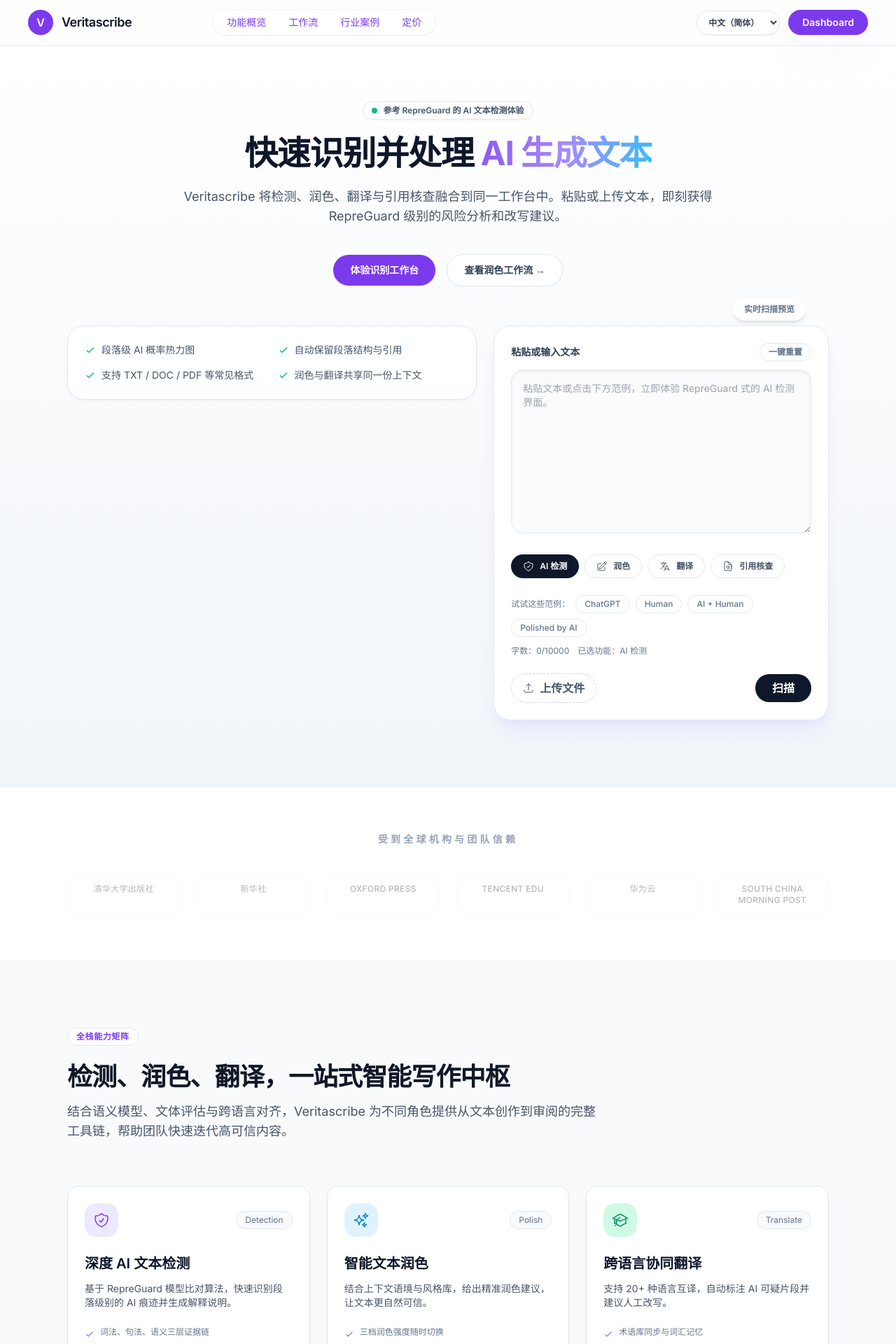
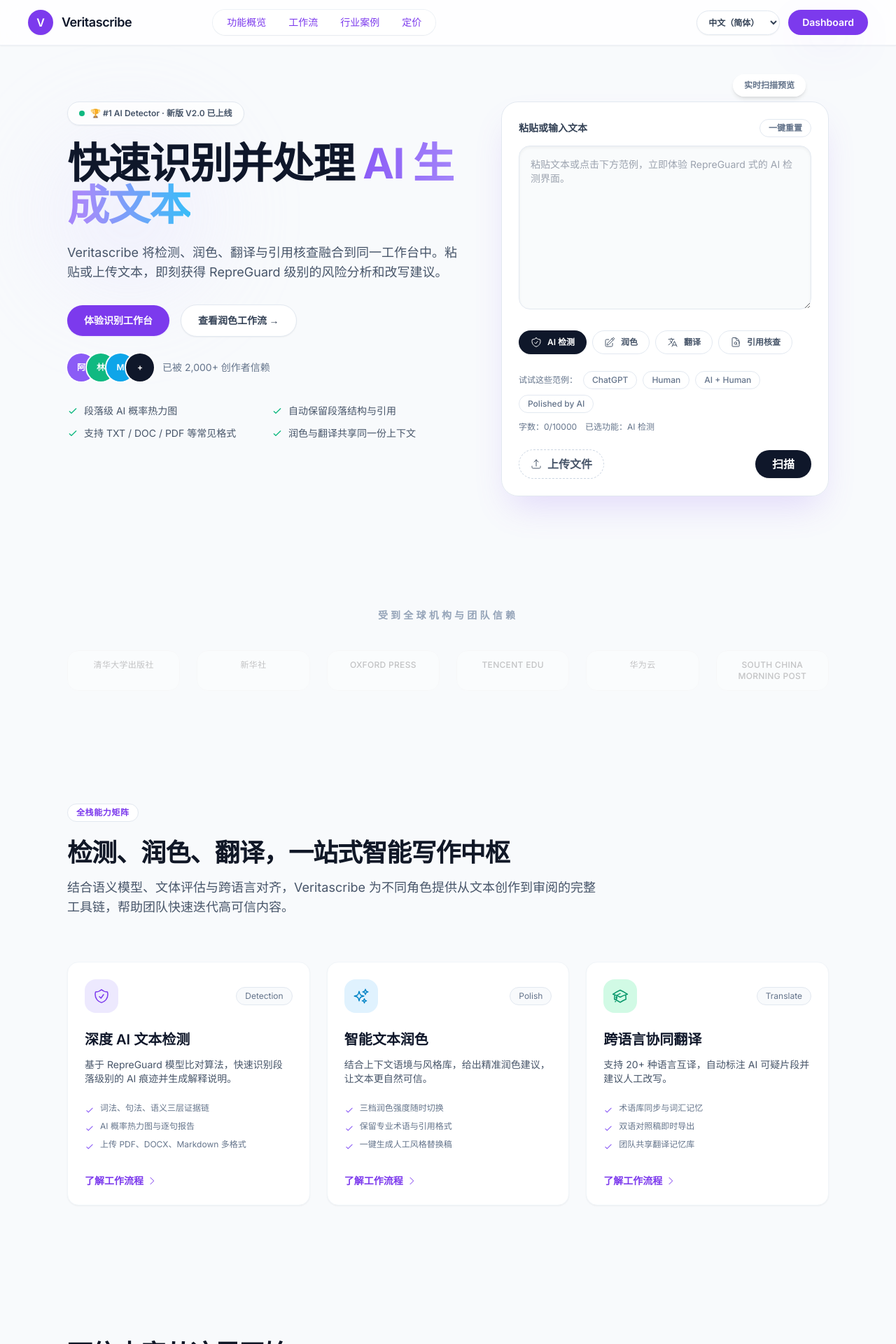
Before and after one commit to MoXiao528/AIDetector-web, a Vue app: page / in a window 1280 px wide. Shown: the top 1920 px of the page at 70% size. Built offline with nearby package versions, Linux system fonts and the light colour scheme.

Commit message:
Unify landing page sections

```diff
--- a/src/sections/CapabilitiesSection.vue
+++ b/src/sections/CapabilitiesSection.vue
@@ -1,5 +1,5 @@
 <template>
-  <section id="capabilities" class="relative bg-slate-50 py-24">
+  <section id="capabilities" class="relative py-24">
     <div class="absolute inset-x-0 -top-20 -z-10 h-40 bg-gradient-to-b from-primary-100/60 to-transparent"></div>
     <div class="mx-auto max-w-6xl px-4 sm:px-6 lg:px-8">
       <div class="max-w-3xl">
@@ -15,7 +15,7 @@
         <article
           v-for="(capability, index) in capabilities"
           :key="capability.title"
-          class="group flex h-full flex-col rounded-2xl border border-slate-200 bg-white p-6 shadow-sm transition hover:-translate-y-1 hover:shadow-md"
+          class="group flex h-full flex-col rounded-2xl border border-slate-100 bg-white p-6 shadow-sm transition-all hover:-translate-y-1 hover:shadow-md"
         >
           <div class="flex items-center justify-between">
             <div
--- a/src/sections/HeroSection.vue
+++ b/src/sections/HeroSection.vue
@@ -1,24 +1,27 @@
 <template>
-  <section class="relative overflow-hidden bg-gradient-to-b from-white via-slate-50 to-slate-100 pb-24 pt-20">
+  <section class="relative overflow-hidden pb-24 pt-20">
     <div class="absolute inset-0 -z-10">
       <div class="absolute left-1/2 top-0 h-96 w-[50rem] -translate-x-1/2 rounded-full bg-primary-200/40 blur-3xl"></div>
       <div class="absolute -left-20 bottom-0 h-72 w-72 rounded-full bg-primary-400/20 blur-3xl"></div>
       <div class="absolute -right-20 top-1/3 h-80 w-80 rounded-full bg-sky-200/40 blur-3xl"></div>
     </div>
     <div class="mx-auto max-w-6xl px-4 sm:px-6 lg:px-8">
-      <div class="mx-auto flex max-w-3xl flex-col items-center text-center">
-        <div class="inline-flex items-center space-x-2 rounded-full border border-slate-200 bg-white/80 px-3 py-1 text-xs font-semibold text-slate-600 shadow-sm">
+      <div class="grid gap-12 lg:grid-cols-[1.1fr_0.9fr] lg:items-start">
+        <div class="relative">
+          <div class="absolute -left-10 top-8 h-64 w-64 rounded-full bg-primary-200/40 blur-3xl opacity-60"></div>
+          <div class="relative">
+            <div class="inline-flex items-center space-x-2 rounded-full border border-slate-200 bg-white/80 px-4 py-2 text-xs font-semibold text-slate-600 shadow-sm">
               <span class="flex h-2 w-2 rounded-full bg-emerald-500"></span>
-          <span>参考 RepreGuard 的 AI 文本检测体验</span>
+              <span>🏆 #1 AI Detector · 新版 V2.0 已上线</span>
             </div>
-        <h1 class="mt-6 text-4xl font-bold tracking-tight text-slate-900 sm:text-5xl">
+            <h1 class="mt-6 text-5xl font-bold leading-tight tracking-tight text-slate-900 sm:text-6xl">
               快速识别并处理
               <span class="bg-gradient-to-r from-primary-500 via-primary-400 to-sky-400 bg-clip-text text-transparent">AI 生成文本</span>
             </h1>
             <p class="mt-6 text-lg text-slate-600">
               Veritascribe 将检测、润色、翻译与引用核查融合到同一工作台中。粘贴或上传文本，即刻获得 RepreGuard 级别的风险分析和改写建议。
             </p>
-        <div class="mt-10 flex flex-wrap items-center justify-center gap-4">
+            <div class="mt-8 flex flex-wrap items-center gap-4">
               <button
                 type="button"
                 class="inline-flex items-center justify-center rounded-full bg-primary-600 px-6 py-3 text-sm font-semibold text-white shadow-sm shadow-primary-200/60 transition hover:-translate-y-0.5 hover:bg-primary-500"
@@ -34,9 +37,16 @@
                 查看润色工作流 →
               </button>
             </div>
+            <div class="mt-6 flex flex-wrap items-center gap-3 text-sm text-slate-500">
+              <div class="flex -space-x-3">
+                <div class="flex h-10 w-10 items-center justify-center rounded-full bg-primary-500 text-xs font-semibold text-white ring-2 ring-white">阿</div>
+                <div class="flex h-10 w-10 items-center justify-center rounded-full bg-emerald-500 text-xs font-semibold text-white ring-2 ring-white">林</div>
+                <div class="flex h-10 w-10 items-center justify-center rounded-full bg-sky-500 text-xs font-semibold text-white ring-2 ring-white">M</div>
+                <div class="flex h-10 w-10 items-center justify-center rounded-full bg-slate-900 text-xs font-semibold text-white ring-2 ring-white">+</div>
               </div>
-      <div class="mt-14 grid gap-6 lg:grid-cols-[1.1fr_0.9fr] lg:items-start">
-        <ul class="grid gap-4 rounded-3xl border border-slate-200 bg-white/90 p-6 text-sm text-slate-600 shadow-sm shadow-slate-200/60 sm:grid-cols-2">
+              <span>已被 2,000+ 创作者信赖</span>
+            </div>
+            <ul class="mt-8 grid gap-3 text-sm text-slate-600 sm:grid-cols-2">
               <li class="flex items-center space-x-2">
                 <svg class="h-4 w-4 text-emerald-500" fill="none" stroke="currentColor" stroke-width="2" viewBox="0 0 24 24">
                   <path stroke-linecap="round" stroke-linejoin="round" d="M5 13l4 4L19 7" />
@@ -62,7 +72,9 @@
                 <span>润色与翻译共享同一份上下文</span>
               </li>
             </ul>
-        <div class="relative rounded-3xl border border-slate-200 bg-white/95 p-6 shadow-xl shadow-primary-200/40 backdrop-blur">
+          </div>
+        </div>
+        <div class="relative rounded-3xl border border-slate-200 bg-white/95 p-6 shadow-2xl shadow-primary-500/20 backdrop-blur">
           <div class="absolute -top-10 right-8 hidden rounded-full bg-white/90 px-4 py-2 text-xs font-semibold text-slate-500 shadow-md sm:flex">
             实时扫描预览
           </div>
--- a/src/sections/PricingPreview.vue
+++ b/src/sections/PricingPreview.vue
@@ -1,9 +1,9 @@
 <template>
-  <section id="pricing" class="bg-slate-950 py-24 text-white">
+  <section id="pricing" class="py-24">
     <div class="mx-auto max-w-6xl px-4 sm:px-6 lg:px-8">
       <div class="max-w-3xl">
-        <h2 class="section-title !text-primary-100 drop-shadow-[0_4px_16px_rgba(15,23,42,0.45)]">灵活定价，适配不同团队规模</h2>
-        <p class="section-subtitle !text-slate-200">
+        <h2 class="section-title">灵活定价，适配不同团队规模</h2>
+        <p class="section-subtitle">
           从个人创作者到企业合规团队，Veritascribe 提供透明的按需计费模式。所有套餐均包含 RepreGuard 级别检测能力与全文润色服务。
         </p>
       </div>
@@ -11,20 +11,20 @@
         <article
           v-for="plan in plans"
           :key="plan.name"
-          class="group relative overflow-hidden rounded-3xl border border-white/10 bg-white/5 p-6 transition hover:-translate-y-1 hover:border-primary-300/60 hover:bg-white/10"
-          :class="plan.popular ? 'shadow-[0_30px_70px_-25px_rgba(37,99,235,0.7)]' : 'shadow-[0_25px_60px_-30px_rgba(15,23,42,0.6)]'"
+          class="group relative overflow-hidden rounded-3xl border border-slate-200 bg-white p-6 shadow-sm transition-all hover:-translate-y-1 hover:shadow-md"
+          :class="plan.popular ? 'ring-2 ring-primary-500' : ''"
         >
           <div v-if="plan.popular" class="absolute right-6 top-6 rounded-full bg-primary-500 px-3 py-1 text-xs font-semibold text-white">
             最受欢迎
           </div>
           <div class="relative flex h-full flex-col justify-between">
             <div>
-              <h3 class="text-xl font-semibold">{{ plan.name }}</h3>
-              <p class="mt-3 text-sm text-white/70">{{ plan.description }}</p>
-              <p class="mt-6 text-3xl font-bold text-white">{{ plan.price }}<span class="text-base font-medium text-white/60"> / 月</span></p>
-              <ul class="mt-6 space-y-3 text-sm text-white/70">
+              <h3 class="text-xl font-semibold text-slate-900">{{ plan.name }}</h3>
+              <p class="mt-3 text-sm text-slate-600">{{ plan.description }}</p>
+              <p class="mt-6 text-3xl font-bold text-slate-900">{{ plan.price }}<span class="text-base font-medium text-slate-500"> / 月</span></p>
+              <ul class="mt-6 space-y-3 text-sm text-slate-600">
                 <li v-for="feature in plan.features" :key="feature" class="flex items-start space-x-2">
-                  <svg class="mt-1 h-4 w-4 flex-none text-primary-200" fill="none" stroke="currentColor" stroke-width="2" viewBox="0 0 24 24">
+                  <svg class="mt-1 h-4 w-4 flex-none text-primary-500" fill="none" stroke="currentColor" stroke-width="2" viewBox="0 0 24 24">
                     <path stroke-linecap="round" stroke-linejoin="round" d="M5 13l4 4L19 7" />
                   </svg>
                   <span>{{ feature }}</span>
@@ -33,7 +33,7 @@
             </div>
             <button
               type="button"
-              class="mt-8 inline-flex items-center justify-center rounded-full bg-white/90 px-4 py-2 text-sm font-semibold text-slate-900 transition hover:bg-white"
+              class="mt-8 inline-flex items-center justify-center rounded-full bg-slate-900 px-4 py-2 text-sm font-semibold text-white transition hover:bg-slate-800"
               @click="openPricing"
             >
               查看完整方案
--- a/src/sections/ShowcaseSection.vue
+++ b/src/sections/ShowcaseSection.vue
@@ -1,14 +1,14 @@
 <template>
-  <section id="showcase" class="bg-slate-900 py-24 text-white">
+  <section id="showcase" class="py-24">
     <div class="mx-auto max-w-6xl px-4 sm:px-6 lg:px-8">
       <div class="flex flex-col gap-8 lg:flex-row lg:items-end lg:justify-between">
         <div class="max-w-3xl">
-          <h2 class="section-title !text-primary-100 drop-shadow-[0_4px_16px_rgba(15,23,42,0.45)]">为真实场景打造的 AI 内容管控方案</h2>
-          <p class="section-subtitle !text-slate-200">
+          <h2 class="section-title">为真实场景打造的 AI 内容管控方案</h2>
+          <p class="section-subtitle">
             无论你是高校教师、媒体编辑还是企业法务，Veritascribe 都能提供开箱即用的模板与报告，降低审核成本并提升写作效率。
           </p>
         </div>
-        <a href="#" class="inline-flex items-center text-sm font-semibold text-primary-200 hover:text-primary-100">
+        <a href="#" class="inline-flex items-center text-sm font-semibold text-primary-600 transition hover:text-primary-500">
           下载方案手册
           <svg class="ml-1 h-4 w-4" fill="none" stroke="currentColor" stroke-width="1.5" viewBox="0 0 24 24">
             <path stroke-linecap="round" stroke-linejoin="round" d="M9 5l7 7-7 7" />
@@ -19,26 +19,26 @@
         <article
           v-for="useCase in useCases"
           :key="useCase.title"
-          class="group relative overflow-hidden rounded-3xl border border-white/10 bg-white/5 p-6 shadow-[0_25px_60px_-20px_rgba(15,23,42,0.65)] transition hover:-translate-y-1 hover:bg-white/10"
+          class="group relative overflow-hidden rounded-2xl border border-slate-100 bg-white p-6 shadow-sm transition-all hover:-translate-y-1 hover:shadow-md"
         >
-          <div class="absolute -right-10 top-10 h-32 w-32 rounded-full bg-primary-400/20 blur-2xl transition group-hover:bg-primary-300/30"></div>
+          <div class="absolute -right-10 top-10 h-32 w-32 rounded-full bg-primary-200/40 blur-2xl transition group-hover:bg-primary-300/50"></div>
           <div class="relative flex h-full flex-col">
-            <div class="inline-flex items-center rounded-full border border-white/10 bg-white/10 px-3 py-1 text-xs font-medium text-white/80">
+            <div class="inline-flex items-center rounded-full border border-slate-200 bg-slate-50 px-3 py-1 text-xs font-medium text-slate-500">
               {{ useCase.tag }}
             </div>
-            <h3 class="mt-6 text-2xl font-semibold">{{ useCase.title }}</h3>
-            <p class="mt-4 text-sm text-white/70">{{ useCase.description }}</p>
-            <ul class="mt-6 space-y-2 text-xs text-white/60">
+            <h3 class="mt-6 text-2xl font-semibold text-slate-900">{{ useCase.title }}</h3>
+            <p class="mt-4 text-sm text-slate-600">{{ useCase.description }}</p>
+            <ul class="mt-6 space-y-2 text-xs text-slate-500">
               <li v-for="point in useCase.points" :key="point" class="flex items-start space-x-2">
-                <svg class="mt-1 h-3.5 w-3.5 flex-none text-primary-200" fill="none" stroke="currentColor" stroke-width="2" viewBox="0 0 24 24">
+                <svg class="mt-1 h-3.5 w-3.5 flex-none text-primary-500" fill="none" stroke="currentColor" stroke-width="2" viewBox="0 0 24 24">
                   <path stroke-linecap="round" stroke-linejoin="round" d="M5 13l4 4L19 7" />
                 </svg>
                 <span>{{ point }}</span>
               </li>
             </ul>
-            <div class="mt-8 flex items-center justify-between text-sm text-primary-200">
+            <div class="mt-8 flex items-center justify-between text-sm text-primary-600">
               <span>关键指标 · {{ useCase.metric }}</span>
-              <span class="inline-flex items-center">
+              <span class="inline-flex items-center text-slate-500">
                 了解更多
                 <svg class="ml-1 h-4 w-4" fill="none" stroke="currentColor" stroke-width="1.5" viewBox="0 0 24 24">
                   <path stroke-linecap="round" stroke-linejoin="round" d="M9 5l7 7-7 7" />
--- a/src/sections/TestimonialsSection.vue
+++ b/src/sections/TestimonialsSection.vue
@@ -1,5 +1,5 @@
 <template>
-  <section class="bg-white py-24">
+  <section class="py-24">
     <div class="mx-auto max-w-6xl px-4 sm:px-6 lg:px-8">
       <div class="flex flex-col gap-8 lg:flex-row lg:items-end lg:justify-between">
         <div class="max-w-3xl">
--- a/src/sections/TrustIndicators.vue
+++ b/src/sections/TrustIndicators.vue
@@ -1,24 +1,24 @@
 <template>
-  <section class="bg-white py-16">
+  <section class="py-16">
     <div class="mx-auto max-w-6xl px-4 sm:px-6 lg:px-8">
       <p class="text-center text-sm font-semibold uppercase tracking-[0.3em] text-slate-400">受到全球机构与团队信赖</p>
       <div class="mt-10 grid grid-cols-2 gap-6 text-center text-slate-500 sm:grid-cols-3 lg:grid-cols-6">
-        <div class="rounded-2xl border border-slate-100 bg-white px-4 py-3 text-xs font-medium uppercase tracking-wide opacity-50 grayscale transition hover:opacity-100 hover:grayscale-0">
+        <div class="rounded-2xl border border-slate-100 bg-white px-4 py-3 text-xs font-medium uppercase tracking-wide opacity-40 grayscale transition hover:opacity-100 hover:grayscale-0">
           清华大学出版社
         </div>
-        <div class="rounded-2xl border border-slate-100 bg-white px-4 py-3 text-xs font-medium uppercase tracking-wide opacity-50 grayscale transition hover:opacity-100 hover:grayscale-0">
+        <div class="rounded-2xl border border-slate-100 bg-white px-4 py-3 text-xs font-medium uppercase tracking-wide opacity-40 grayscale transition hover:opacity-100 hover:grayscale-0">
           新华社
         </div>
-        <div class="rounded-2xl border border-slate-100 bg-white px-4 py-3 text-xs font-medium uppercase tracking-wide opacity-50 grayscale transition hover:opacity-100 hover:grayscale-0">
+        <div class="rounded-2xl border border-slate-100 bg-white px-4 py-3 text-xs font-medium uppercase tracking-wide opacity-40 grayscale transition hover:opacity-100 hover:grayscale-0">
           Oxford Press
         </div>
-        <div class="rounded-2xl border border-slate-100 bg-white px-4 py-3 text-xs font-medium uppercase tracking-wide opacity-50 grayscale transition hover:opacity-100 hover:grayscale-0">
+        <div class="rounded-2xl border border-slate-100 bg-white px-4 py-3 text-xs font-medium uppercase tracking-wide opacity-40 grayscale transition hover:opacity-100 hover:grayscale-0">
           Tencent EDU
         </div>
-        <div class="rounded-2xl border border-slate-100 bg-white px-4 py-3 text-xs font-medium uppercase tracking-wide opacity-50 grayscale transition hover:opacity-100 hover:grayscale-0">
+        <div class="rounded-2xl border border-slate-100 bg-white px-4 py-3 text-xs font-medium uppercase tracking-wide opacity-40 grayscale transition hover:opacity-100 hover:grayscale-0">
           华为云
         </div>
-        <div class="rounded-2xl border border-slate-100 bg-white px-4 py-3 text-xs font-medium uppercase tracking-wide opacity-50 grayscale transition hover:opacity-100 hover:grayscale-0">
+        <div class="rounded-2xl border border-slate-100 bg-white px-4 py-3 text-xs font-medium uppercase tracking-wide opacity-40 grayscale transition hover:opacity-100 hover:grayscale-0">
           South China Morning Post
         </div>
       </div>
--- a/src/sections/WorkflowSection.vue
+++ b/src/sections/WorkflowSection.vue
@@ -1,5 +1,5 @@
 <template>
-  <section id="workflow" class="bg-white py-24">
+  <section id="workflow" class="py-24">
     <div class="mx-auto max-w-6xl px-4 sm:px-6 lg:px-8">
       <div class="max-w-3xl">
         <h2 class="section-title">可信内容从这里开始</h2>
@@ -8,7 +8,8 @@
         </p>
       </div>
       <div class="mt-16 grid gap-8 lg:grid-cols-[1.4fr_1fr]">
-        <div class="grid gap-6">
+        <div class="relative grid gap-6 pl-6">
+          <div class="absolute left-6 top-0 h-full w-px border-l-2 border-dashed border-slate-200"></div>
           <article
             v-for="(step, index) in steps"
             :key="step.title"
```
Lines whose indentation alone changed are shown as unchanged.
